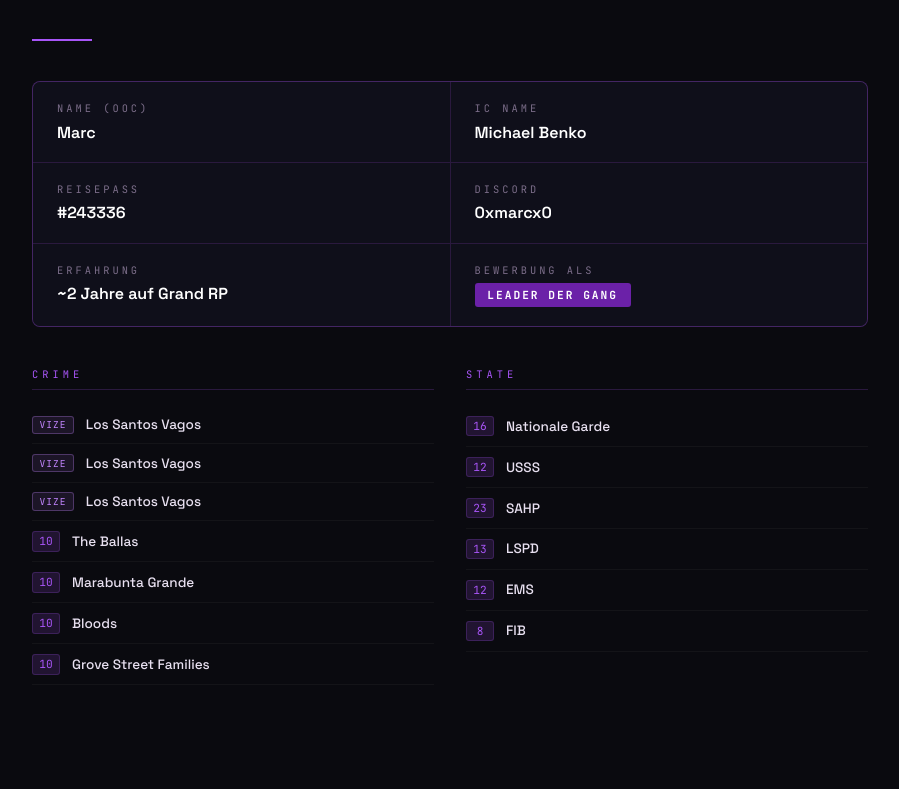
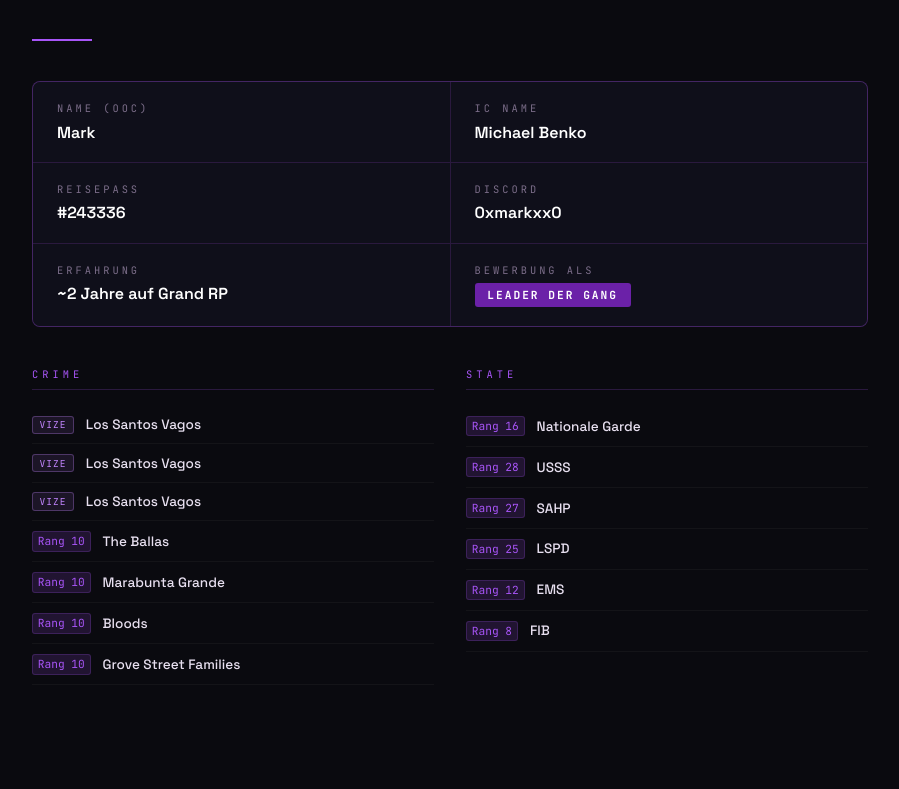
Before and after one commit to michaelrecickij-beep/Ballas-Leader-Bewerbung, a plain HTML site: page index.html in a window 1280 px wide. Shown: the part 991-1780 px from the top of the page, without its empty margins (190-1089 px from the left). Drawn offline with Linux system fonts and the light colour scheme.

Commit message:
Update index.html

```diff
--- a/index.html
+++ b/index.html
@@ -3,7 +3,7 @@
 <head>
 <meta charset="UTF-8"/>
 <meta name="viewport" content="width=device-width, initial-scale=1.0"/>
-<title>The Ballas · Marc · Leader Bewerbung</title>
+<title>The Ballas · Mark · Leader Bewerbung</title>
 <link href="https://fonts.googleapis.com/css2?family=Bebas+Neue&family=Space+Grotesk:wght@300;400;500;600;700&family=JetBrains+Mono:wght@300;400;700&display=swap" rel="stylesheet"/>
 <style>
   :root {
@@ -260,7 +260,7 @@
   <div class="hero-tag">Grand RP · 2026</div>
   <h1>THE BALLAS</h1>
   <div class="hero-sub">Leader Bewerbung</div>
-  <div class="hero-badge">👑 Marc · Bewerbung als Leader</div>
+  <div class="hero-badge">👑 Mark · Bewerbung als Leader</div>
   <div class="hero-scroll">↓ Scroll</div>
 </section>
 
@@ -273,7 +273,7 @@
   <div class="about-grid">
     <div class="about-cell">
       <div class="about-label">Name (OOC)</div>
-      <div class="about-val">Marc</div>
+      <div class="about-val">Mark</div>
     </div>
     <div class="about-cell">
       <div class="about-label">IC Name</div>
@@ -285,7 +285,7 @@
     </div>
     <div class="about-cell">
       <div class="about-label">Discord</div>
-      <div class="about-val">0xmarcx0</div>
+      <div class="about-val">0xmarkxx0</div>
     </div>
     <div class="about-cell">
       <div class="about-label">Erfahrung</div>
@@ -314,46 +314,46 @@
         <span class="faction-name">Los Santos Vagos</span>
       </div>
       <div class="faction-item">
-        <span class="faction-rank">10</span>
+        <span class="faction-rank">Rang 10</span>
         <span class="faction-name">The Ballas</span>
       </div>
       <div class="faction-item">
-        <span class="faction-rank">10</span>
+        <span class="faction-rank">Rang 10</span>
         <span class="faction-name">Marabunta Grande</span>
       </div>
       <div class="faction-item">
-        <span class="faction-rank">10</span>
+        <span class="faction-rank">Rang 10</span>
         <span class="faction-name">Bloods</span>
       </div>
       <div class="faction-item">
-        <span class="faction-rank">10</span>
+        <span class="faction-rank">Rang 10</span>
         <span class="faction-name">Grove Street Families</span>
       </div>
     </div>
     <div class="faction-block">
       <div class="faction-head">State</div>
       <div class="faction-item">
-        <span class="faction-rank">16</span>
+        <span class="faction-rank">Rang 16</span>
         <span class="faction-name">Nationale Garde</span>
       </div>
       <div class="faction-item">
-        <span class="faction-rank">12</span>
+        <span class="faction-rank">Rang 28</span>
         <span class="faction-name">USSS</span>
       </div>
       <div class="faction-item">
-        <span class="faction-rank">23</span>
+        <span class="faction-rank">Rang 27</span>
         <span class="faction-name">SAHP</span>
       </div>
       <div class="faction-item">
-        <span class="faction-rank">13</span>
+        <span class="faction-rank">Rang 25</span>
         <span class="faction-name">LSPD</span>
       </div>
       <div class="faction-item">
-        <span class="faction-rank">12</span>
+        <span class="faction-rank">Rang 12</span>
         <span class="faction-name">EMS</span>
       </div>
       <div class="faction-item">
-        <span class="faction-rank">8</span>
+        <span class="faction-rank">Rang 8</span>
         <span class="faction-name">FIB</span>
       </div>
     </div>
@@ -503,7 +503,7 @@
 <!-- FOOTER -->
 <footer>
   <div class="footer-brand">The Ballas</div>
-  <div class="footer-meta">Bewerbung · Marc · Michael Benko · Pass #243336 · Discord 0xmarcx0</div>
+  <div class="footer-meta">Bewerbung · Mark · Michael Benko · Pass #243336 · Discord 0xmarkxx0</div>
   <div style="margin-top:1rem; font-size:1.2rem;">💀</div>
 </footer>
 
```
